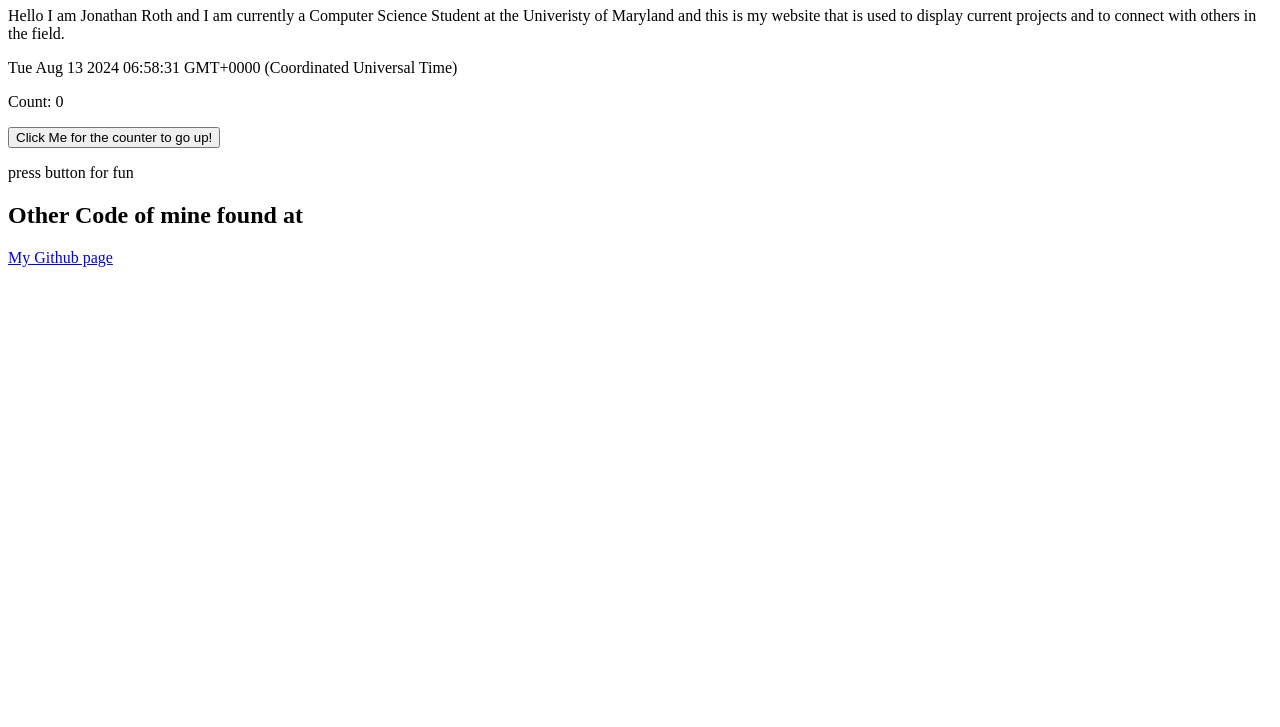
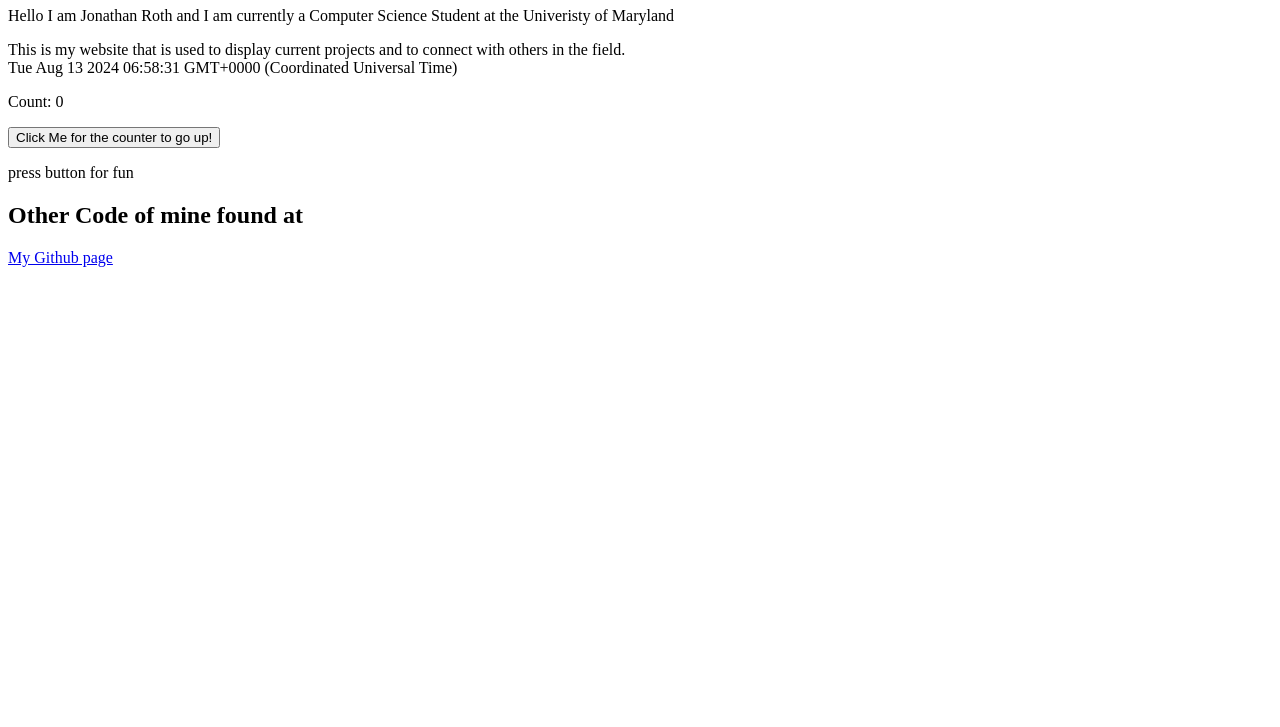
Before and after one commit to JonnyRoth2/JonnyRoth2.github.io, a plain HTML site: page index.html in a window 1280 px wide. Shown: the part 73-800 px from the top of the page. Drawn offline with Linux system fonts and the light colour scheme.

Commit message:
Update index.html

```diff
--- a/index.html
+++ b/index.html
@@ -1,11 +1,13 @@
 <!DOCTYPE html>
 <html>
     <body>
-        <h1>Jonathan Roth's website</h1>
+        <h1 = "Underline" >Jonathan Roth's website</h1>
         <p align = "left">
-            Hello I am Jonathan Roth and I am currently a Computer Science Student at the Univeristy
-            of Maryland and this is my website that is used to display current projects and to connect with others in the field.
+            Hello I am Jonathan Roth and I am currently a Computer Science Student at the Univeristy of Maryland
         </p>
+        <p1 align = "left">
+            This is my website that is used to display current projects and to connect with others in the field.
+        </p1>
         <div id="display">Thu Jan 04 2024 04:07:32 GMT-0500 (Eastern Standard Time)
         </div>
         <script> document.querySelector("#display").textContent = new Date(); </script>
```
